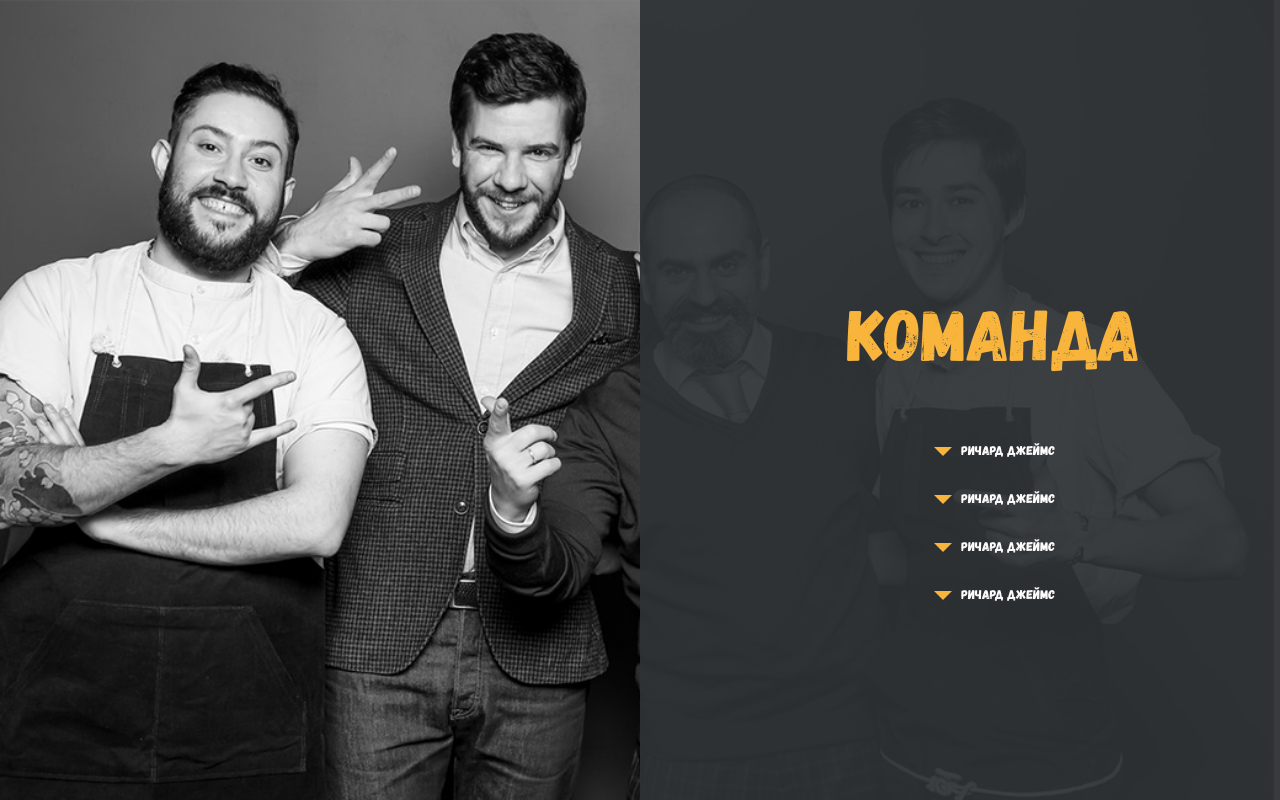
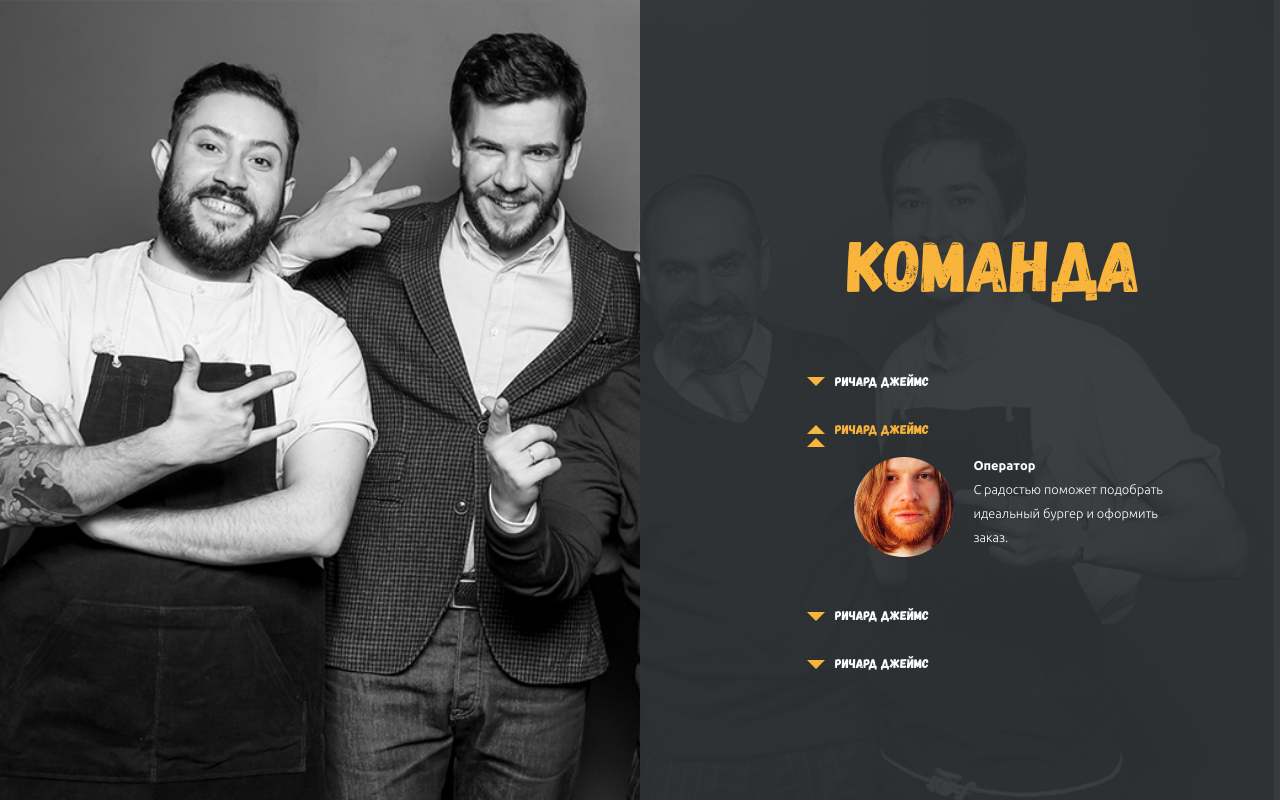
Before and after one commit to penteada/loft-landing, a plain HTML site: page index.html in a window 1280 px wide. Shown: the part 2400-3200 px from the top of the page. Drawn offline with Linux system fonts and the light colour scheme.

Commit message:
team still in process

```diff
--- a/index.html
+++ b/index.html
@@ -121,7 +121,7 @@
         <div class="team__container container">
           <h2 class="team-header section__header section__header--orange">Команда</h2>
           <ul class="team__list">
-            <li class="team__member team__member--active">
+            <li class="team__member">
               <a class="team__member--trigger">Ричард Джеймс</a>
               <div class="team__member--content">
                 <div class="team__member--avatar">
@@ -136,7 +136,23 @@
                 </div>
               </li>
             <li class="team__member">
-              <li class="team__member team__member--active">
+              <li class="team__member">
+                <a class="team__member--trigger team__member--active">Ричард Джеймс</a>
+                <div class="team__member--content team__member--active">
+                  <div class="team__member--avatar">
+                    <img src="img/team_mem.png" alt="avatar" class="team__member--image">
+                  </div>
+                  <div class="team__member--text">
+                    <div class="team__member--position">Оператор</div>
+                    <div class="team__member--about">
+                      <p>С радостью поможет подобрать идеальный бургер и оформить заказ.</p>
+                    </div>
+                  </div>
+                  </div>
+                </li>
+            </li>
+            <li class="team__member">
+              <li class="team__member">
                 <a class="team__member--trigger">Ричард Джеймс</a>
                 <div class="team__member--content">
                   <div class="team__member--avatar">
@@ -152,23 +168,7 @@
                 </li>
             </li>
             <li class="team__member">
-              <li class="team__member team__member--active">
-                <a class="team__member--trigger">Ричард Джеймс</a>
-                <div class="team__member--content">
-                  <div class="team__member--avatar">
-                    <img src="img/team_mem.png" alt="avatar" class="team__member--image">
-                  </div>
-                  <div class="team__member--text">
-                    <div class="team__member--position">Оператор</div>
-                    <div class="team__member--about">
-                      <p>С радостью поможет подобрать идеальный бургер и оформить заказ.</p>
-                    </div>
-                  </div>
-                  </div>
-                </li>
-            </li>
-            <li class="team__member">
-              <li class="team__member team__member--active">
+              <li class="team__member">
                 <a class="team__member--trigger">Ричард Джеймс</a>
                 <div class="team__member--content">
                   <div class="team__member--avatar">
--- a/scss/section/team.scss
+++ b/scss/section/team.scss
@@ -39,12 +39,21 @@
   }
 }
 .team__member--content {
-    display: flex;
-    flex-direction: column;
-    align-items: flex-start;
     display: none;
 }
-
+.team__member--active {
+  display: flex;
+  color: $orange;
+  &::before {
+    content: "";
+    height: 0;
+    width: 0;
+    border: 9px solid transparent;
+    border-bottom-color: $orange;
+    border-top-width: 0;
+    margin-right: .6rem;
+  }
+}
 .team__member--text {
   color: $white;
   line-height: 1.5rem;
```
Also changed, not shown: css/main.css, 1 other file.
